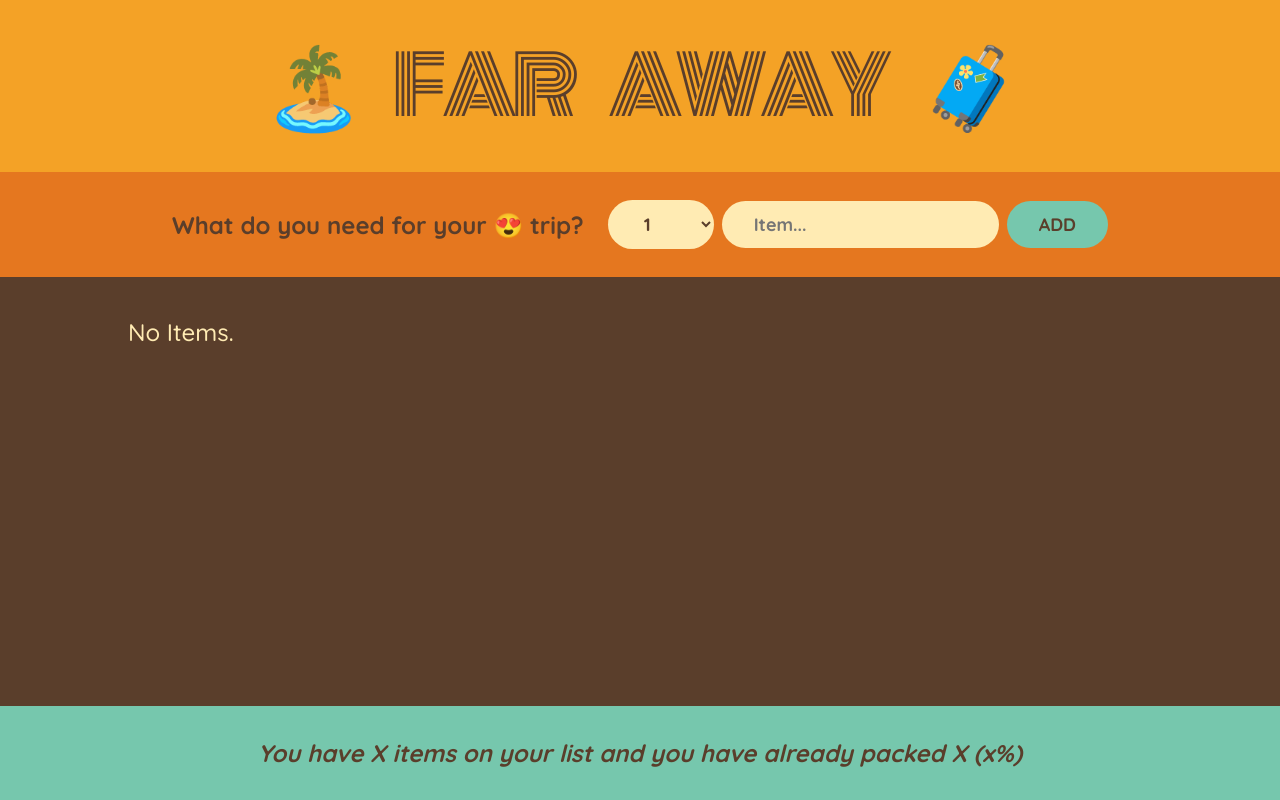
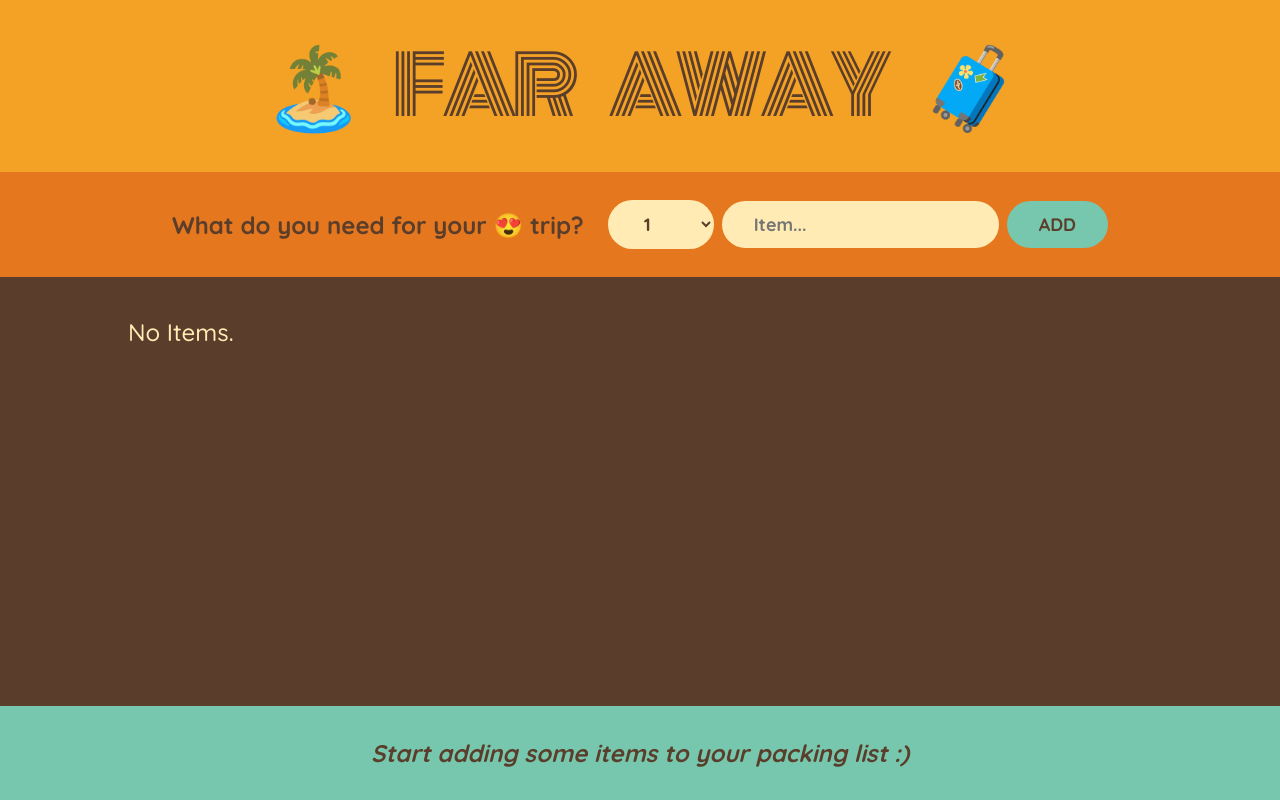
Before and after one commit to nikolamihailov/React-Udemy, a React (Vite) app in the folder 04. Far away project/: page / in a window 1280 px wide. Built offline with nearby package versions, Linux system fonts and the light colour scheme.

Commit message:
footer stats for packed items bumped

```diff
--- a/04. Far away project/src/App.jsx
+++ b/04. Far away project/src/App.jsx
@@ -41,7 +41,7 @@ function App() {
         onDeleteItem={handleDeleteItem}
         onToggleItem={handleToggleItem}
       />
-      <Stats />
+      <Stats items={items} />
     </div>
   );
 }
--- a/04. Far away project/src/components/Stats.jsx
+++ b/04. Far away project/src/components/Stats.jsx
@@ -1,7 +1,20 @@
-export default function Stats() {
+export default function Stats({ items }) {
+  if (items.length === 0)
+    return (
+      <footer className="stats">
+        <em>Start adding some items to your packing list :)</em>
+      </footer>
+    );
+
+  const packedItems = items.filter((i) => i.packed).length;
+  const percentPackedItems = Math.round((packedItems / items.length) * 100);
   return (
     <footer className="stats">
-      <em>You have X items on your list and you have already packed X (x%)</em>
+      <em>
+        {percentPackedItems === 100
+          ? "You packed everything, ready to go!"
+          : `You have ${items.length} items on your list and you have already packed ${packedItems} (${percentPackedItems}%)`}
+      </em>
     </footer>
   );
 }
```
